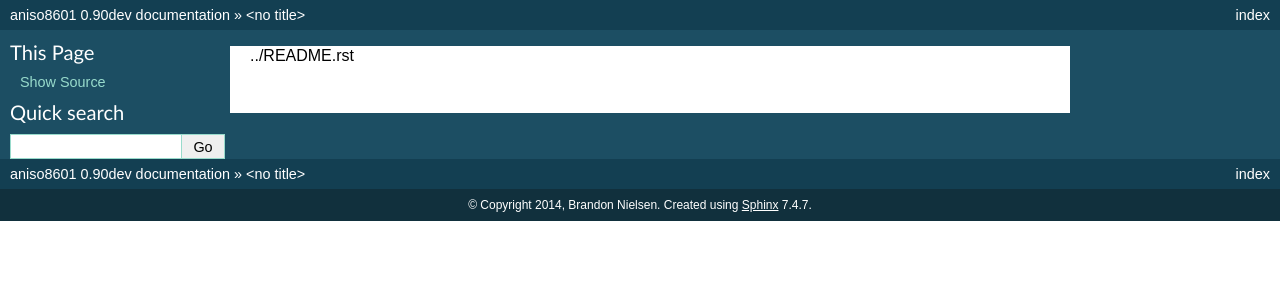
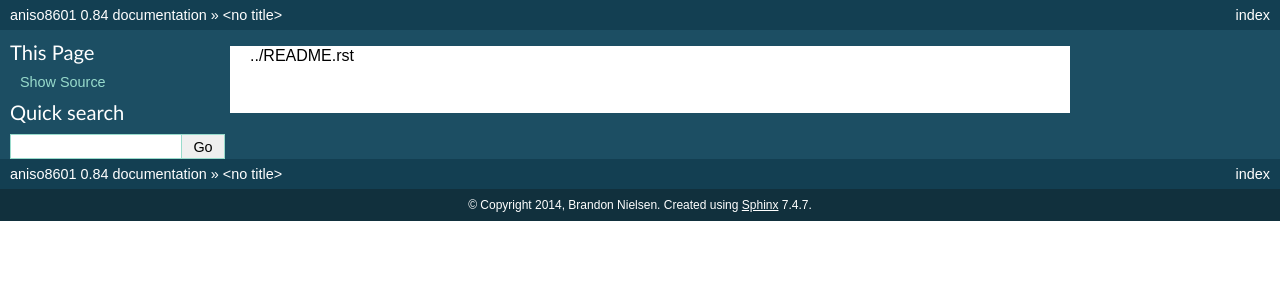
Before and after one commit to sloanlance/aniso8601, a Sphinx documentation site: the page built from docs/index.rst, in a window 1280 px wide. Shown: the top 300 px of the page. Built offline with Sphinx 7.4.7, drawn with Linux system fonts in a browser that asks for light colours.

Commit message:
Prepare for 0.84 release.

```diff
--- a/docs/conf.py
+++ b/docs/conf.py
@@ -48,9 +48,9 @@ copyright = u'2014, Brandon Nielsen'
 # built documents.
 #
 # The short X.Y version.
-version = '0.90'
+version = '0.84'
 # The full version, including alpha/beta/rc tags.
-release = '0.90dev'
+release = '0.84'
 
 # The language for content autogenerated by Sphinx. Refer to documentation
 # for a list of supported languages.
--- a/setup.py
+++ b/setup.py
@@ -16,7 +16,7 @@ readme.close()
 
 setup(
     name='aniso8601',
-    version='0.90dev',
+    version='0.84',
     description='A library for parsing ISO 8601 strings.',
     long_description=README_TEXT,
     author='Brandon Nielsen',
```
Also changed, not shown: 1 other file.
